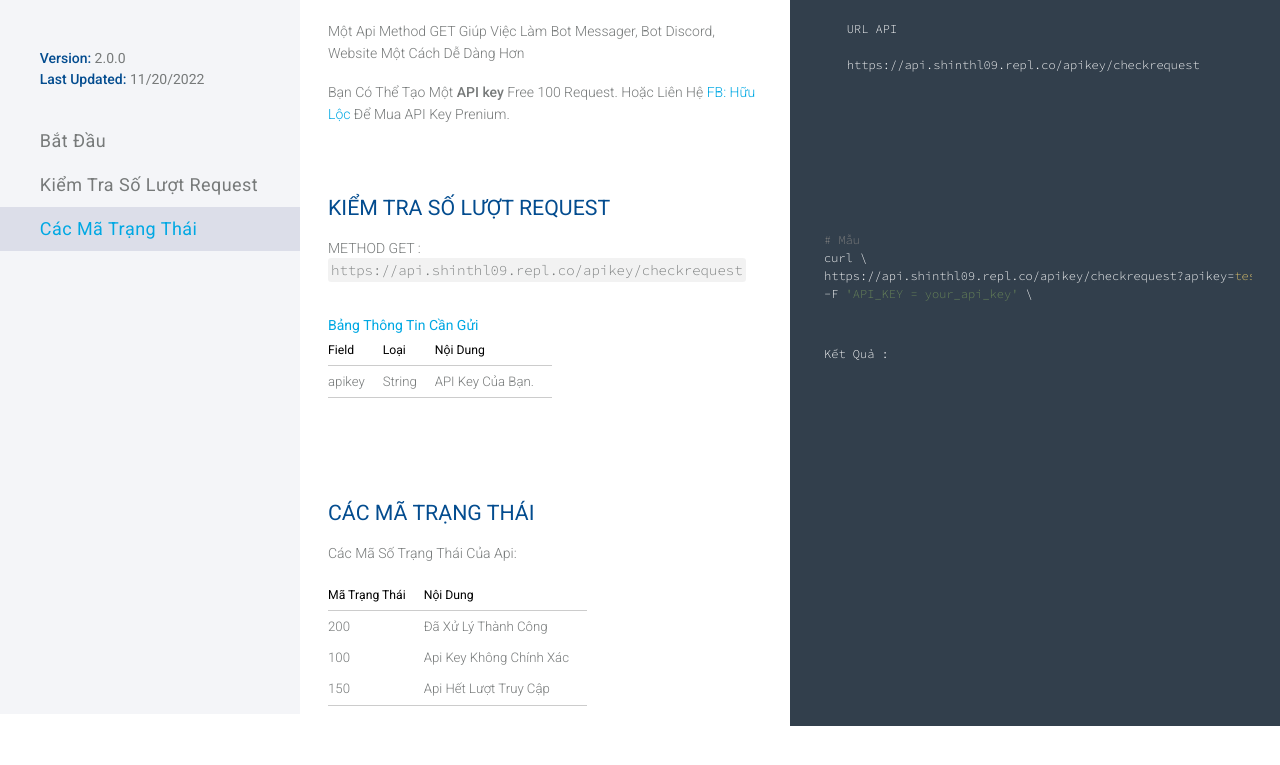
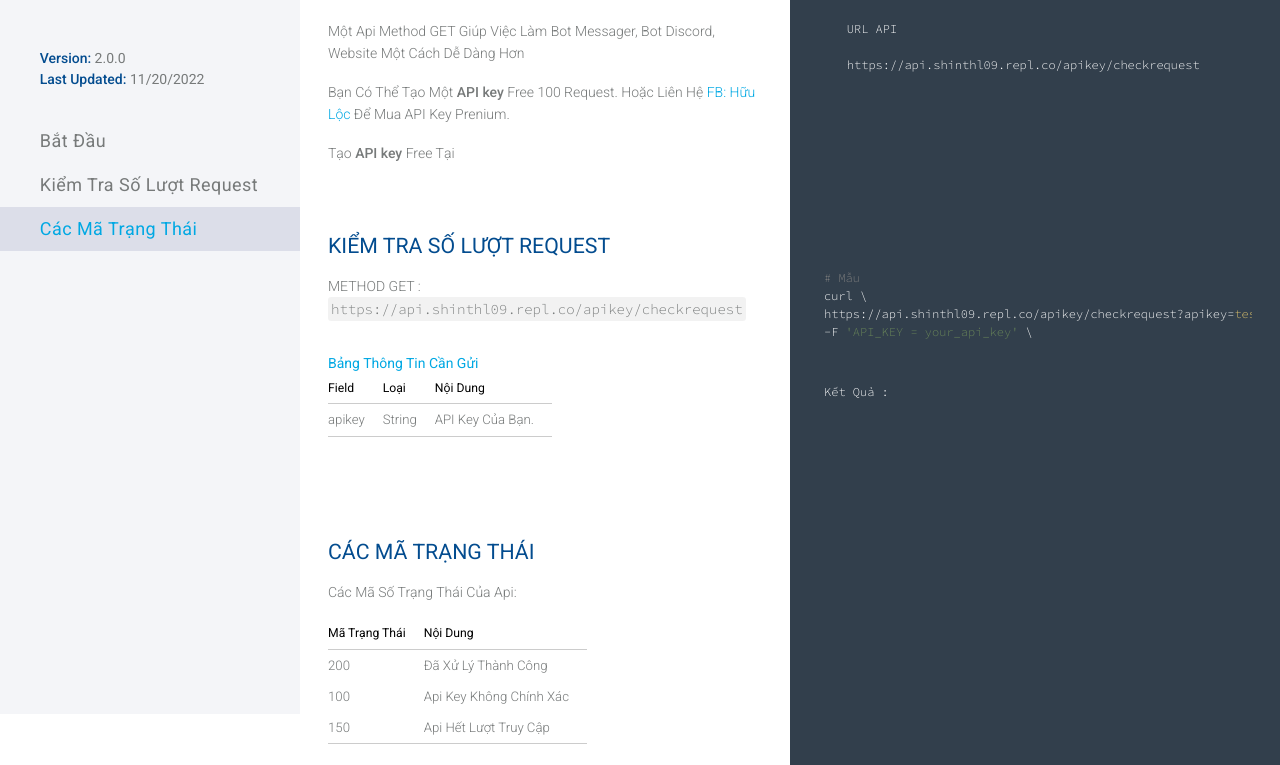
Before and after one commit to Shinchan0911/api-document, a plain HTML site: page index.html in a window 1280 px wide. Shown: the part 86-851 px from the top of the page. Before the commit the page ends 812 px from the top, so only its background shows below. Drawn offline with nearby package versions, Linux system fonts and the light colour scheme.

Commit message:
Update index.html

```diff
--- a/index.html
+++ b/index.html
@@ -70,6 +70,9 @@
             </p>
             <p>
                 Bạn Có Thể Tạo Một <strong>API key</strong> Free 100 Request. Hoặc Liên Hệ <a href="https://www.facebook.com/thl.0911">FB: Hữu Lộc</a> Để Mua API Key Prenium.
+            </p>
+            <p>
+                Tạo <strong>API key</strong> Free Tại <a href="https://www.facebook.com/thl.0911"></a>
             </p>
         </div>
         <div class="overflow-hidden content-section" id="content-get-characters">
```
